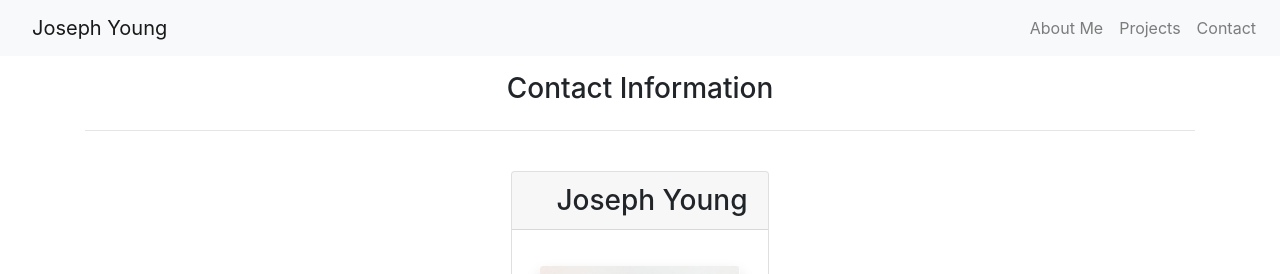
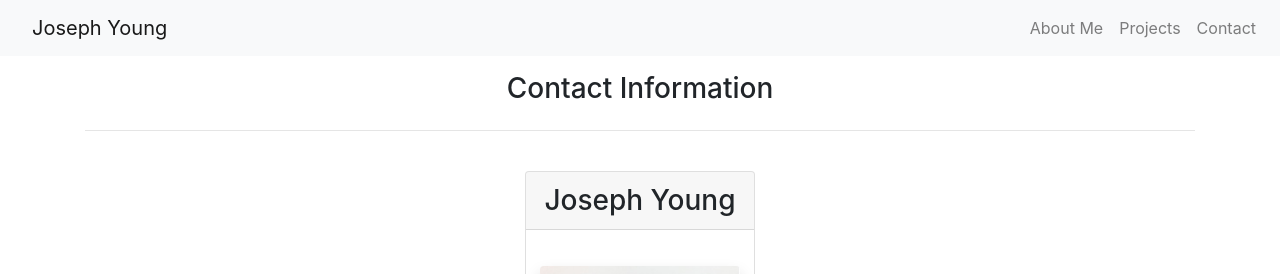
Before and after one commit to Sterlingduke/react-portfolio, a React (Create React App) app: page /contact in a window 1280 px wide. Shown: the top 274 px of the page. Built offline with nearby package versions, Linux system fonts and the light colour scheme.

Commit message:
edited contact page

```diff
--- a/src/Components/Components/ProjectCard/index.js
+++ b/src/Components/Components/ProjectCard/index.js
@@ -43,7 +43,7 @@ const ProjectCard = (props) => {
             <CardHeader tag="h3" className="p-3">{props.projectName}</CardHeader>
             <CardBody>
                 <Row className="justify-content-center">
-                    <img width="75%" src={props.exampleGif} alt="Project Pic" />
+                    <img width="75%" height="75%" src={props.exampleGif} alt="Project Pic" />
                 </Row>
                 <br/>
                 <Row>
--- a/src/Components/Pages/AboutMe/index.js
+++ b/src/Components/Pages/AboutMe/index.js
@@ -16,7 +16,7 @@ class About extends React.Component {
         <p className="lead">I'm Joseph Young, a software developer.</p>
         <hr className="my-4" />
         <Row className="justify-content-center">
-          <Col xs="8">
+          <Col>
             <p className="">Passionate about approaching programming challenges from multiple viewpoints and collaborating with others to provide purposeful and memorable web applications. Eager to leverage skills in the future as part of a fast-paced, quality-driven team in order to build better, innovative, and memorable experiences on the web.</p>
           </Col>
         </Row>
--- a/src/Components/Pages/Contact/index.js
+++ b/src/Components/Pages/Contact/index.js
@@ -57,10 +57,8 @@ const Contact = (props) => {
                 <Row className="d-flex justify-content-center">
                     <Card className="m-3">
                         <CardHeader tag="h3" >
-                            <Row>
-                                <Col className="ml-4">
-                                    Joseph Young
-                                </Col>
+                            <Row className="justify-content-center">
+                                Joseph Young
                             </Row>
                         </CardHeader>
                         <CardBody>
```
